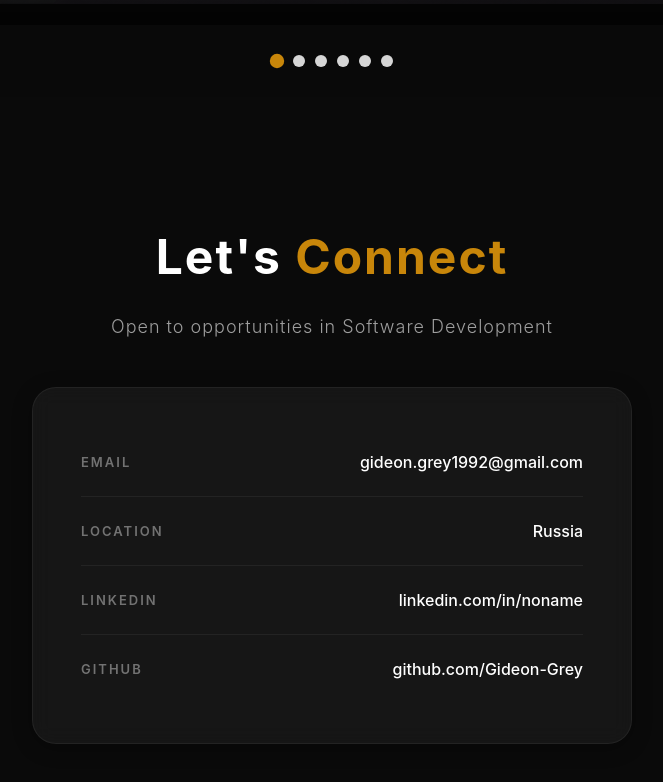
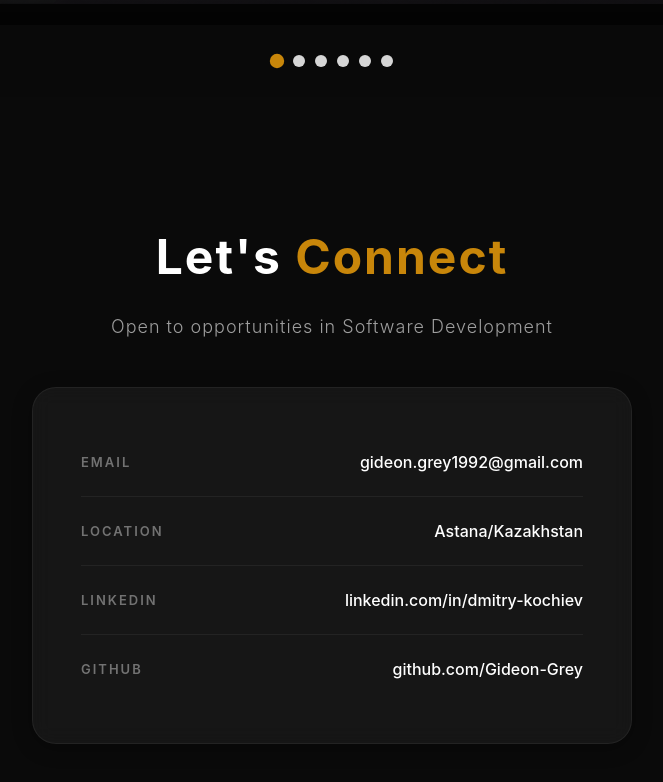
Before and after one commit to Gideon-Grey/portfolio, a Next.js app: page / in a window 1280 px wide. Shown: the part 4094-4876 px from the top of the page, without its empty margins (308-971 px from the left). Built offline with nearby package versions, Linux system fonts and the light colour scheme.

Commit message:
Update Contact.tsx

```diff
--- a/app/components/Contact/Contact.tsx
+++ b/app/components/Contact/Contact.tsx
@@ -21,17 +21,17 @@ export default function Contact() {
           </div>
           <div className={styles.contactRow}>
             <span className={styles.contactLabel}>LOCATION</span>
-            <span className={styles.contactValue}>Russia</span>
+            <span className={styles.contactValue}>Astana/Kazakhstan</span>
           </div>
           <div className={styles.contactRow}>
             <span className={styles.contactLabel}>LINKEDIN</span>
             <a
-              href="https://linkedin.com/in/noname"
+              href="https://www.linkedin.com/in/dmitry-kochiev-7a5286401/"
               target="_blank"
               rel="noopener noreferrer"
               className={styles.contactValue}
             >
-              linkedin.com/in/noname
+              linkedin.com/in/dmitry-kochiev
             </a>
           </div>
           <div className={styles.contactRow}>
```
